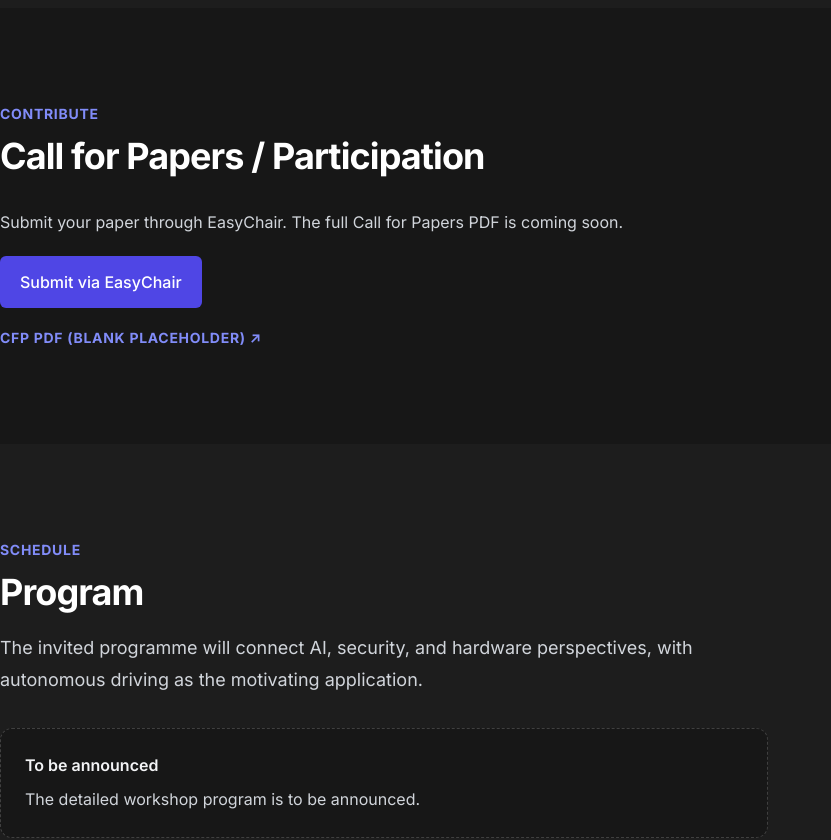
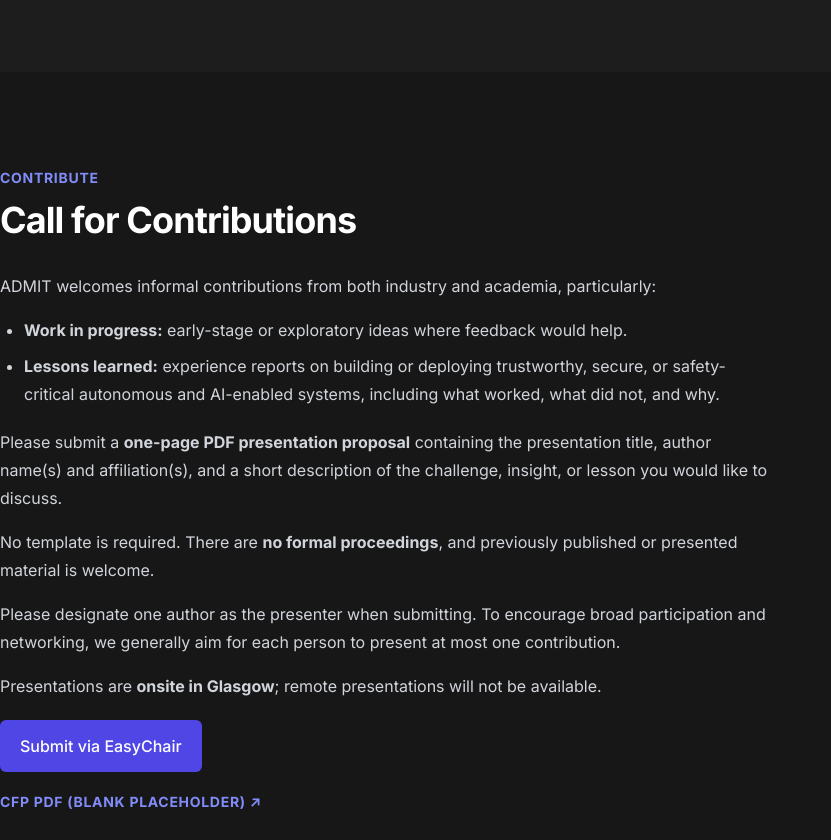
Before and after one commit to ADMIT-Workshop/admit-workshop.github.io, a Next.js app: page / in a window 1280 px wide. Shown: the part 2060-2900 px from the top of the page, without its empty margins (0-831 px from the left). Built offline with nearby package versions, Linux system fonts and the light colour scheme.

Commit message:
Update ADMIT scope and contribution details

```diff
--- a/src/components/Participation.tsx
+++ b/src/components/Participation.tsx
@@ -21,6 +21,34 @@ export function Participation() {
       ) : (
         <div className="max-w-3xl leading-7 text-gray-600 dark:text-gray-300">
           {section.summary && <p>{section.summary}</p>}
+          <ul className="mt-4 list-disc space-y-2 pl-6">
+            {section.contributionTypes.map((type) => (
+              <li key={type.title}>
+                <strong>{type.title}:</strong> {type.description}
+              </li>
+            ))}
+          </ul>
+          <div className="mt-5 space-y-4">
+            <p>
+              Please submit a <strong>one-page PDF presentation proposal</strong>{" "}
+              containing the presentation title, author name(s) and
+              affiliation(s), and a short description of the challenge, insight,
+              or lesson you would like to discuss.
+            </p>
+            <p>
+              No template is required. There are <strong>no formal proceedings</strong>,
+              and previously published or presented material is welcome.
+            </p>
+            <p>
+              Please designate one author as the presenter when submitting. To
+              encourage broad participation and networking, we generally aim
+              for each person to present at most one contribution.
+            </p>
+            <p>
+              Presentations are <strong>onsite in Glasgow</strong>; remote
+              presentations will not be available.
+            </p>
+          </div>
           <div className="mt-5 flex flex-col items-start gap-5">
             {section.submissionHref && (
               <a
--- a/src/data/workshop.ts
+++ b/src/data/workshop.ts
@@ -94,6 +94,7 @@ export interface WorkshopData {
     };
     participation: SectionBase & {
       summary?: string;
+      contributionTypes: { title: string; description: string }[];
       submissionHref?: string;
       cfpPdfHref?: string;
     };
@@ -187,8 +188,8 @@ export const workshop: WorkshopData = {
       title: "Accountability before actuation",
       status: "published",
       paragraphs: [
-        "Autonomous vehicles can improve safety and mobility, but failures can have severe consequences. A trustworthy system must recognize when an action is unreliable and move to a safe fallback before harm occurs.",
-        "That assurance is difficult in tightly coupled AI pipelines that combine heterogeneous sensors, safety-critical communication, and strict real-time constraints. ADMIT brings the full decision chain into view before a command reaches vehicle actuators.",
+        "Autonomous systems increasingly rely on AI for critical decisions, but failures can have severe consequences. A trustworthy system must recognize when an action is unreliable and move to a safe fallback before harm occurs.",
+        "That assurance is difficult in tightly coupled systems that combine AI, heterogeneous sensors, safety-critical communication, security mechanisms, hardware and software components, and strict real-time constraints. ADMIT brings the full decision chain into view, from AI-generated decisions to their execution in the physical world. Autonomous vehicles provide a key motivating example, but these challenges arise across autonomous and AI-enabled systems.",
       ],
     },
     importantDates: {
@@ -209,16 +210,27 @@ export const workshop: WorkshopData = {
     participation: {
       id: "participation",
       eyebrow: "Contribute",
-      title: "Call for Papers / Participation",
+      title: "Call for Contributions",
       status: "published",
       summary:
-        "Submit your paper through EasyChair. The full Call for Papers PDF is coming soon.",
+        "ADMIT welcomes informal contributions from both industry and academia, particularly:",
+      contributionTypes: [
+        {
+          title: "Work in progress",
+          description: "early-stage or exploratory ideas where feedback would help.",
+        },
+        {
+          title: "Lessons learned",
+          description:
+            "experience reports on building or deploying trustworthy, secure, or safety-critical autonomous and AI-enabled systems, including what worked, what did not, and why.",
+        },
+      ],
       submissionHref: "https://easychair.org/conferences/?conf=admit2027",
       cfpPdfHref: "/cfp.pdf",
     },
     speakers: {
       id: "speakers",
-      eyebrow: "Invited Programme",
+      eyebrow: "Programme",
       title: "Invited Speakers",
       status: "tba",
       tbaMessage: "Confirmed invited speakers will be announced here.",
@@ -231,7 +243,7 @@ export const workshop: WorkshopData = {
       status: "tba",
       tbaMessage: "The detailed workshop program is to be announced.",
       summary:
-        "The invited programme will connect AI, security, and hardware perspectives, with autonomous driving as the motivating application.",
+        "The programme will connect AI, security, software, and hardware perspectives across autonomous and AI-enabled systems, with autonomous driving as a key motivating application.",
       items: [],
     },
     organizers: {
```
